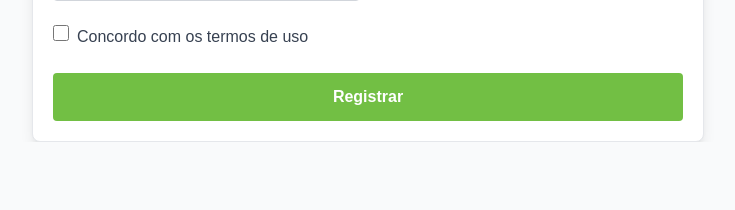
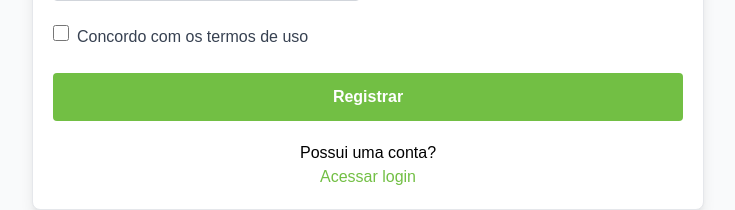
Before and after one commit to iagob2/USAFAs, a Django app: page /registro/ in a window 1280 px wide. Shown: the part 788-998 px from the top of the page, without its empty margins (272-1007 px from the left). Before the commit the page ends 930 px from the top, so only its background shows below. Run offline with Django 5.2, Linux system fonts and the light colour scheme; some libraries are stand-ins or nearby versions; some web fonts are replaced.

Commit message:
feat: add login User in register page

```diff
--- a/protoDigital/templates/Registro/index.html
+++ b/protoDigital/templates/Registro/index.html
@@ -163,6 +163,11 @@
                 Registrar
             </button>
         </form>
+
+        <div class="mt-5 text-center flex flex-col">
+            <p>Possui uma conta?</p>
+            <a href="{% url 'login' %}" class="text-primary">Acessar login</a>
+        </div>
     </div>
 </main>
 
```
